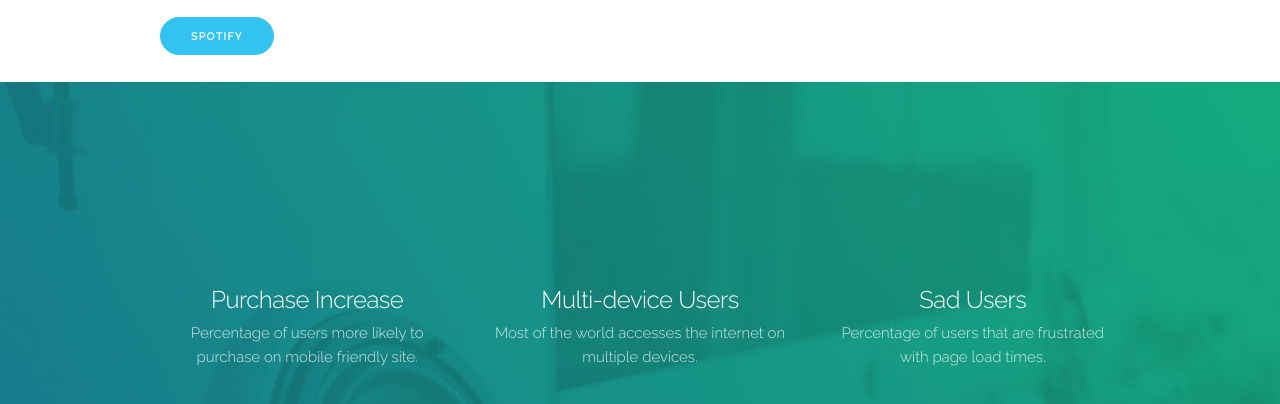
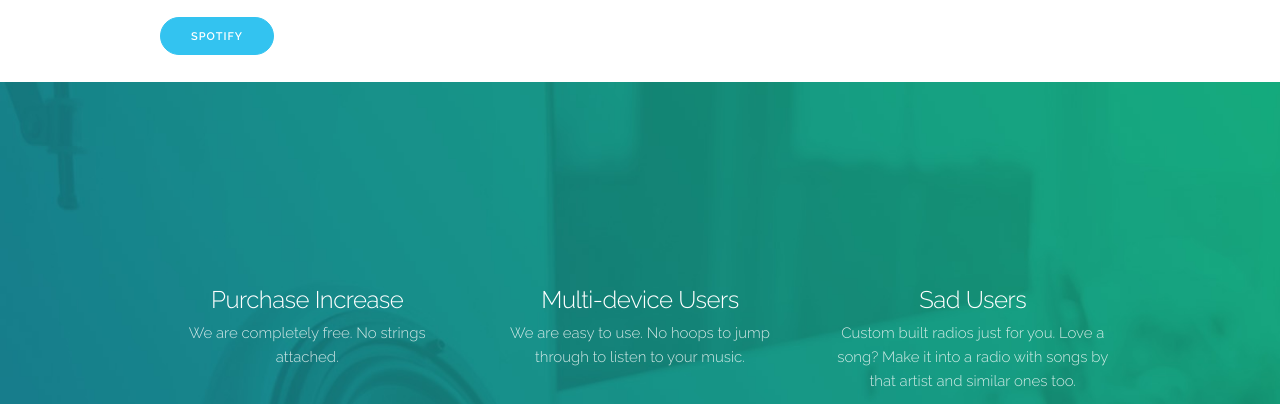
Before and after one commit to minecraftexpert2016/teachWeb, a website: page index.html in a window 1280 px wide. Shown: the part 548-952 px from the top of the page. Drawn offline with nearby package versions, Linux system fonts and the light colour scheme.

Commit message:
Update index.html

```diff
--- a/index.html
+++ b/index.html
@@ -60,17 +60,17 @@
         <div class="one-third column value">
 
           <h5 class="value-heading">Purchase Increase</h5>
-          <p class="value-description">Percentage of users more likely to purchase on mobile friendly site.</p>
+          <p class="value-description">We are completely free. No strings attached.</p>
         </div>
         <div class="one-third column value">
 
           <h5 class="value-heading">Multi-device Users</h5>
-          <p class="value-description">Most of the world accesses the internet on multiple devices.</p>
+          <p class="value-description">We are easy to use. No hoops to jump through to listen to your music.</p>
         </div>
         <div class="one-third column value">
 
           <h5 class="value-heading">Sad Users</h5>
-          <p class="value-description">Percentage of users that are frustrated with page load times.</p>
+          <p class="value-description">Custom built radios just for you. Love a song? Make it into a radio with songs by that artist and similar ones too.</p>
         </div>
       </div>
     </div>
```
